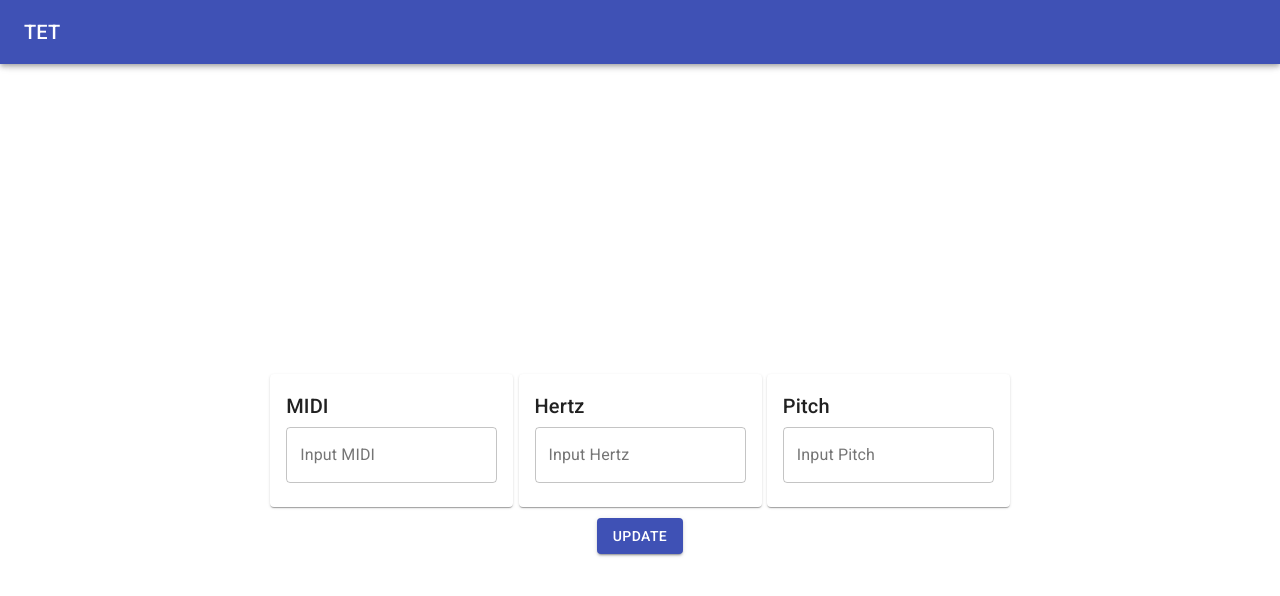
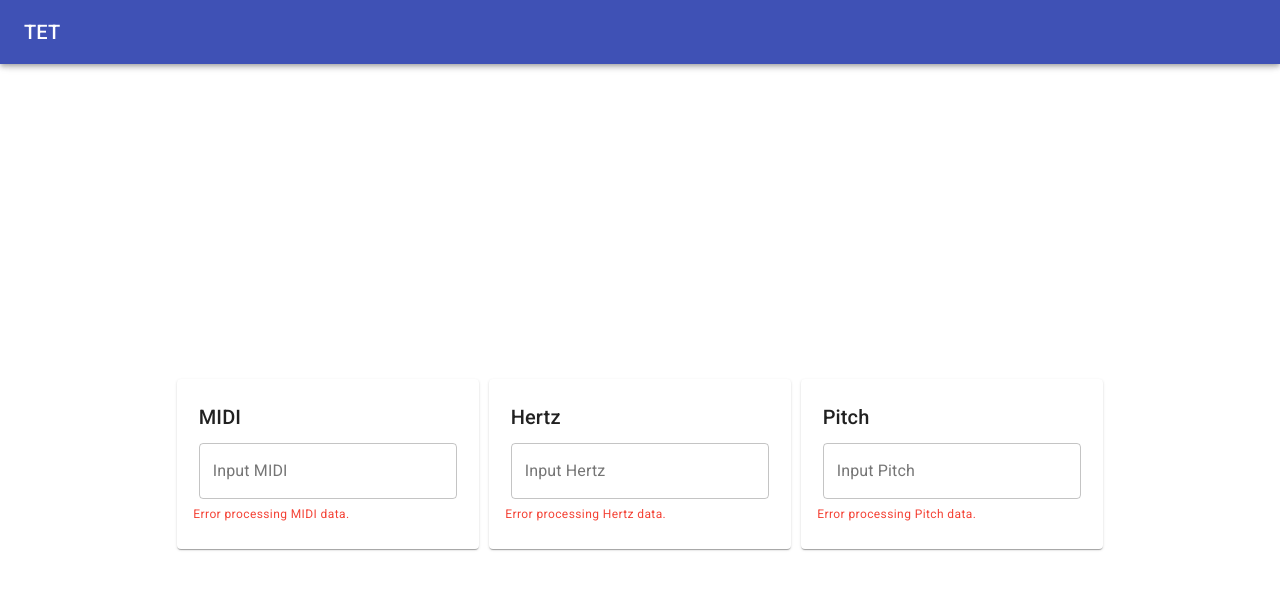
Before and after one commit to int0thewind/TET-React, a React (Create React App) app: page / in a window 1280 px wide. Shown: the top 596 px of the page. Built offline with nearby package versions, Linux system fonts and the light colour scheme.

Commit message:
fixing UI layout

```diff
--- a/src/App.js
+++ b/src/App.js
@@ -1,12 +1,13 @@
 import React from 'react';
-import { AppBar, Toolbar, Typography, Button, Card, CardContent, TextField, makeStyles, useMediaQuery } from '@material-ui/core'
+import { AppBar, Toolbar, Typography, Card, CardContent, TextField, makeStyles, useMediaQuery } from '@material-ui/core'
+
 
 function App() {
   return (
-    <div style={{width: '100%', height: '100%'}}>
+    <>
       <Bar/>
       <ToneInputContainer/>
-    </div>
+    </>
   );
 }
 
@@ -23,36 +24,28 @@ function Bar() {
 const toneInputContainerStyle = makeStyles({
   toneInputContainer: {
     display: 'flex',
-
-    flexDirection: minWidth => minWidth ? 'row': 'column'
-  },
-  toneInputContainerParent: {
-    display: 'flex',
     width: '100%',
     height: '100%',
-    flexDirection: "column",
     justifyContent: 'center',
     alignItems: 'center',
+    // TODO: what is the right way of using functional styling?
+    flexDirection: minWidth => minWidth ? 'row': 'column'
   }
 });
 
 function ToneInputContainer() {
   const minWidth = useMediaQuery('(min-width:720px)')
   const classes = toneInputContainerStyle(minWidth);
+  const [toneData, toneDataUpdater] = React.useState({
+    type: 'midi',
+    data: '69'
+  });
   return(
-    <div className={classes.toneInputContainerParent}>
-      <div className={classes.toneInputContainer}>
-        <ToneInput dataType="MIDI"/>
-        <FlexGap/>
-        <ToneInput dataType="Hertz"/>
-        <FlexGap/>
-        <ToneInput dataType="Pitch"/>
-      </div>
-      <div>
-        <FlexGap size='8pt'/>
-        <Button variant="contained" color="primary" className={classes.cardButton}>Update</Button>
-      </div>
-    </div>
+    <main className={classes.toneInputContainer}>
+      <ToneInput dataType="MIDI" toneData={toneData} toneDataUpdater={toneDataUpdater}/>
+      <ToneInput dataType="Hertz" toneData={toneData} toneDataUpdater={toneDataUpdater}/>
+      <ToneInput dataType="Pitch" toneData={toneData} toneDataUpdater={toneDataUpdater}/>
+    </main>
   )
 }
 
@@ -61,32 +54,36 @@ const toneInputStyle = makeStyles({
     display: 'flex',
     flexDirection: 'column',
   },
-  cardButton: {
-    width: '24pt',
+  card: {
+    margin: '4pt 4pt 4pt 4pt',
+    width: '226pt'
+  },
+  textField: {
+    margin: '4pt 4pt 4pt 4pt'
+  },
+  cardTitle: {
+    margin: '4pt 4pt 4pt 4pt'
   }
 });
 
 function ToneInput(props) {
   const classes = toneInputStyle();
+  const [isDataValid, isDataValidSetter] = React.useState(false);
 
   return (
-    <Card>
+    <Card className={classes.card}>
       <CardContent className={classes.cardContent}>
-        <Typography variant="h6">
-            {props.dataType}
-        </Typography>
-        <FlexGap/>
-        <TextField label={"Input " + props.dataType} variant="outlined"/>
+        <Typography variant="h6" className={classes.cardTitle}>{props.dataType}</Typography>
+        <TextField
+          className={classes.textField}
+          label={"Input " + props.dataType}
+          variant="outlined"/>
+        {isDataValid ?
+          <></> :
+          <Typography variant='caption' color='error'>{`Error processing ${props.dataType} data.`}</Typography>}
       </CardContent>
     </Card>
   );
 }
 
-function FlexGap(props) {
-  const size = props.size ? props.size : '4pt'
-  return (
-    <div style={{height: size, width: size}} />
-  );
-}
-
 export default App;
```
